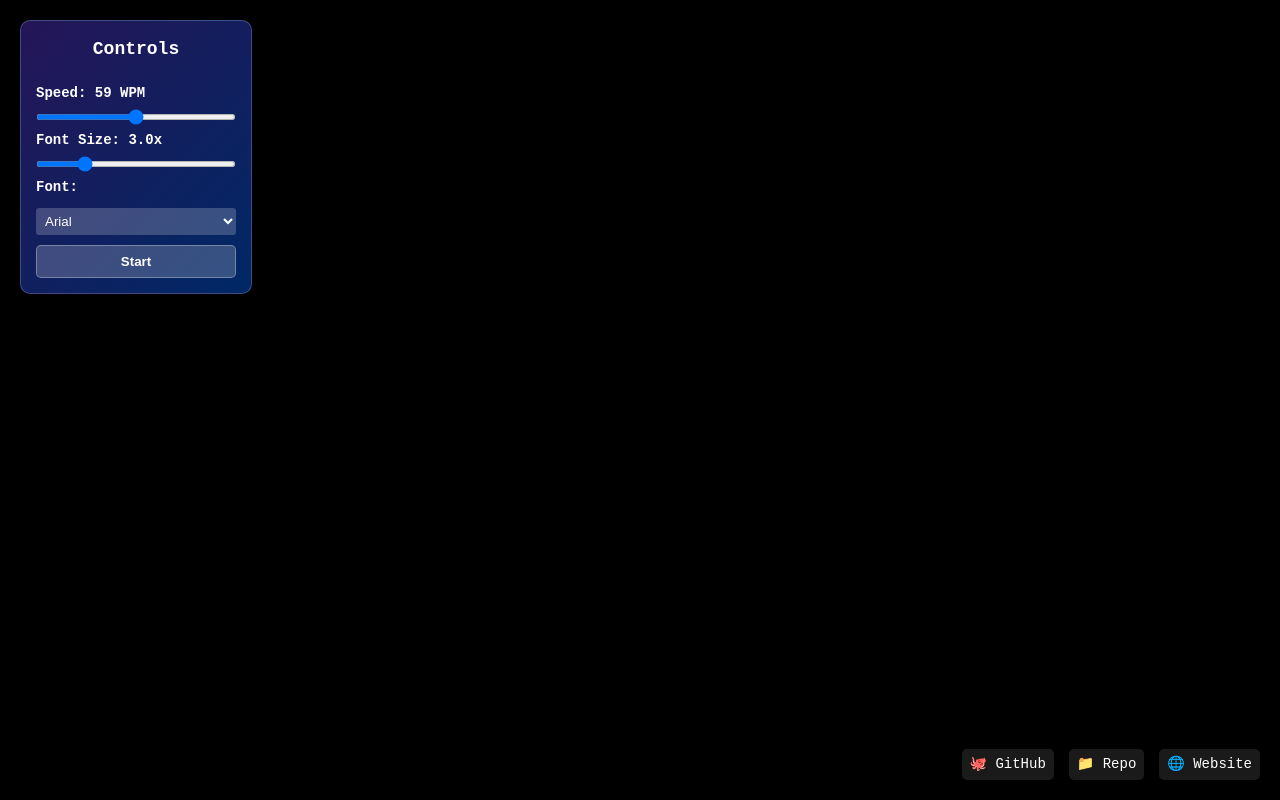
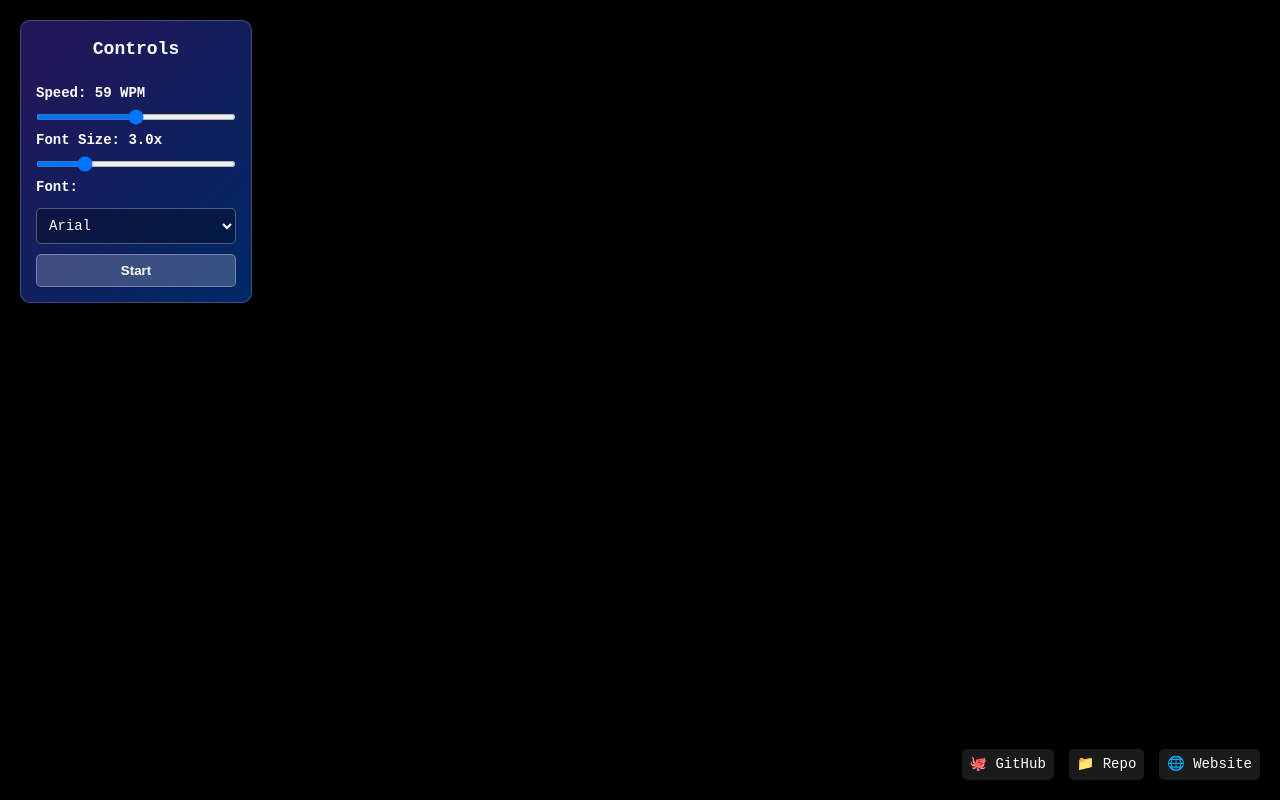
Before and after one commit to jine/read-fast, a website: page public/index.html in a window 1280 px wide. Drawn offline with Linux system fonts and the light colour scheme.

Commit message:
Style the font select dropdown with better padding, border, background, and width

```diff
--- a/public/stylesheet.css
+++ b/public/stylesheet.css
@@ -67,11 +67,15 @@ body {
 }
 
 #controls select {
-    padding: 5px;
-    border: none;
-    border-radius: 3px;
-    background: rgba(255, 255, 255, 0.2);
+    padding: 8px;
+    border: 1px solid rgba(255, 255, 255, 0.3);
+    border-radius: 5px;
+    background: rgba(0, 0, 0, 0.3);
     color: white;
+    font-family: inherit;
+    font-size: 14px;
+    cursor: pointer;
+    width: 200px;
 }
 
 #controls button {
```
